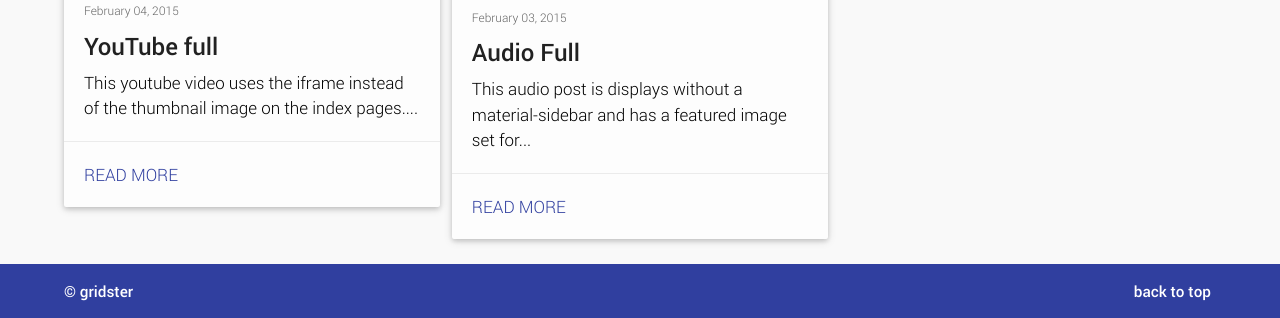
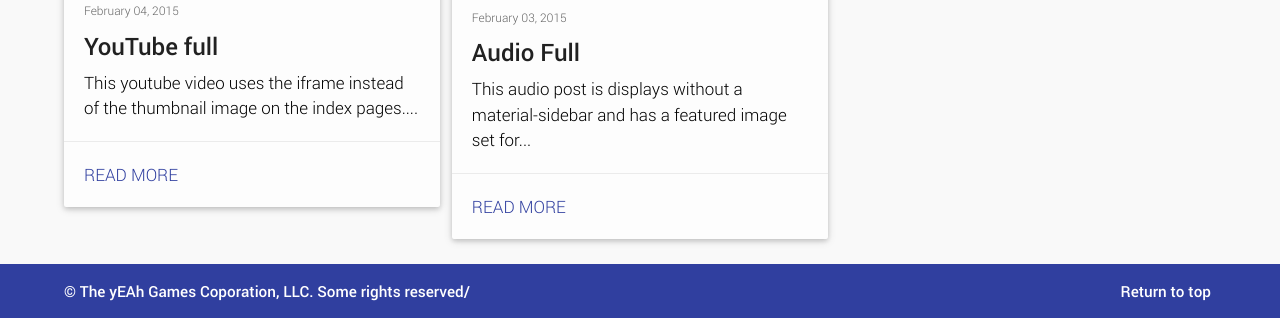
Before and after one commit to yEAh-Games/legacy-ps, a Jekyll site: the page built from index.html, in a window 1280 px wide and 900 px high, scrolled down 986 px, cut to the strip 582-900 px from the top of the window. Built offline with Jekyll 4.4.1, drawn with Linux system fonts in a browser that asks for light colours; the list of posts is cut into pages by our own code.

Commit message:
Update footer.html

```diff
--- a/_includes/footer.html
+++ b/_includes/footer.html
@@ -1,7 +1,7 @@
 <footer>
     <div class="content">
-        <span>&copy; gridster</span>
-        <span class="backtotop">back to top</span>
+        <span>&copy; The yEAh Games Coporation, LLC. Some rights reserved/</span>
+        <span class="backtotop">Return to top</span>
     </div>
 </footer>
 <script src="{{ site.baseurl | replace: '//', '/' }}/js/build/global.min.js"></script>
```
